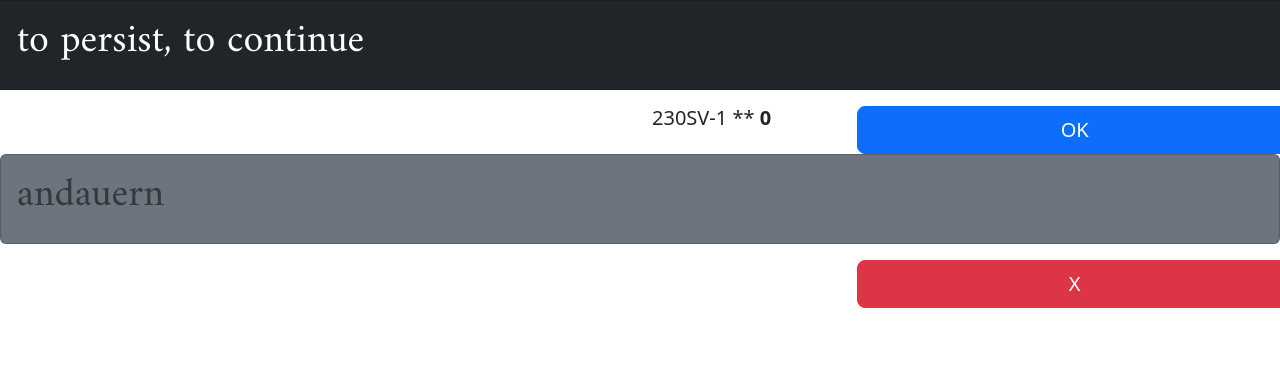
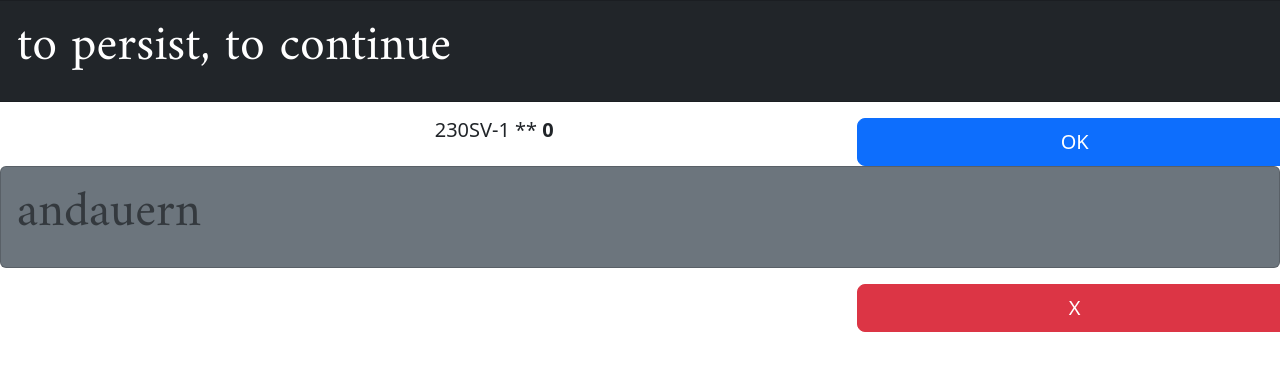
Before and after one commit to mohamedsaber101/dp, a Django app: page / in a window 1280 px wide. Shown: the top 371 px of the page. Run offline with Django 4.2, Linux system fonts and the light colour scheme; data comes from the database, SQL or seed files in the repository; some libraries are stand-ins or nearby versions.

Commit message:
202308111508

```diff
--- a/revision/templates/base.html
+++ b/revision/templates/base.html
@@ -18,7 +18,7 @@
 
 
     h1 {
-        font-family: 'Amiri';font-size: 40px;
+        font-family: 'Amiri';font-size: 50px;
     }
     </style>
 
--- a/revision/templates/index.html
+++ b/revision/templates/index.html
@@ -16,7 +16,7 @@
 <div class="row d-flex flex-row-reverse">
   <a class="btn btn-primary  col-4  btn-lg" href="{% url 'revision:demote' sentence.pk %}" role="button">OK</a>
 
-<div class="h5 col-2">{{sentence.name}} ** <b>{{sentence.revision_number}}</b></div>
+<div class="h5 col-4">{{sentence.name}} ** <b>{{sentence.revision_number}}</b></div>
 </div>
 
 
```
